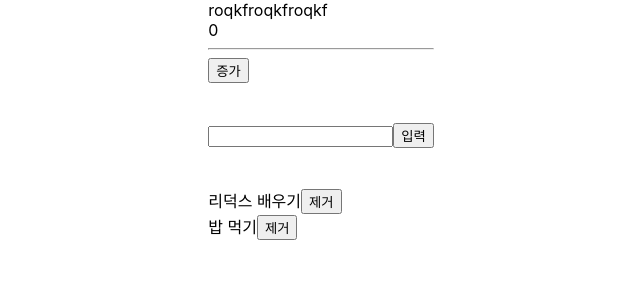
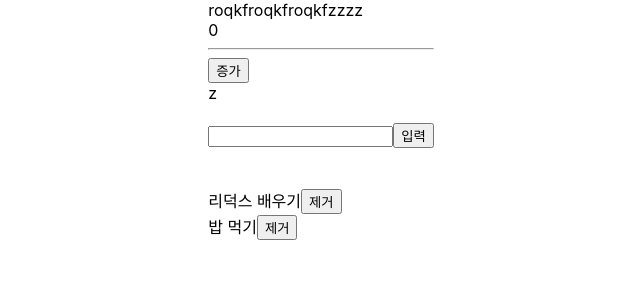
Before and after one commit to junheeLee96/tutorial, a React (Create React App) app: page / in a window 1280 px wide. Shown: the top 300 px of the page, without its empty margins (319-959 px from the left). Built offline with nearby package versions, Linux system fonts and the light colour scheme.

Commit message:
기능개발디벨롭

```diff
--- a/src/App.js
+++ b/src/App.js
@@ -6,8 +6,8 @@ import exad from "./exad";
 const App = () => {
   return (
     <div>
-      roqkfroqkfroqkf
-      <Cont />
+      roqkfroqkfroqkfzzzz
+      <Cont />z
       <br />
       <br />
       <Todos />
```
